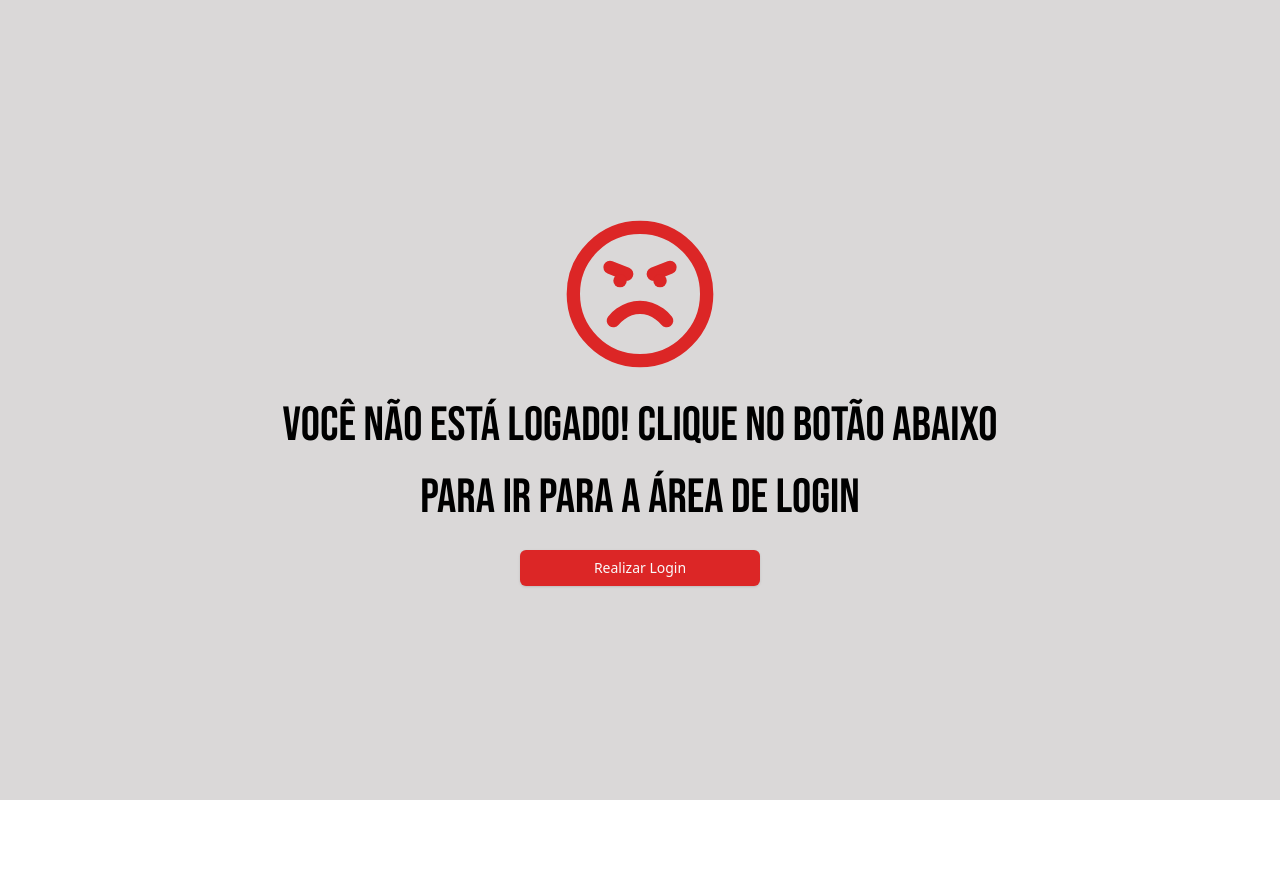
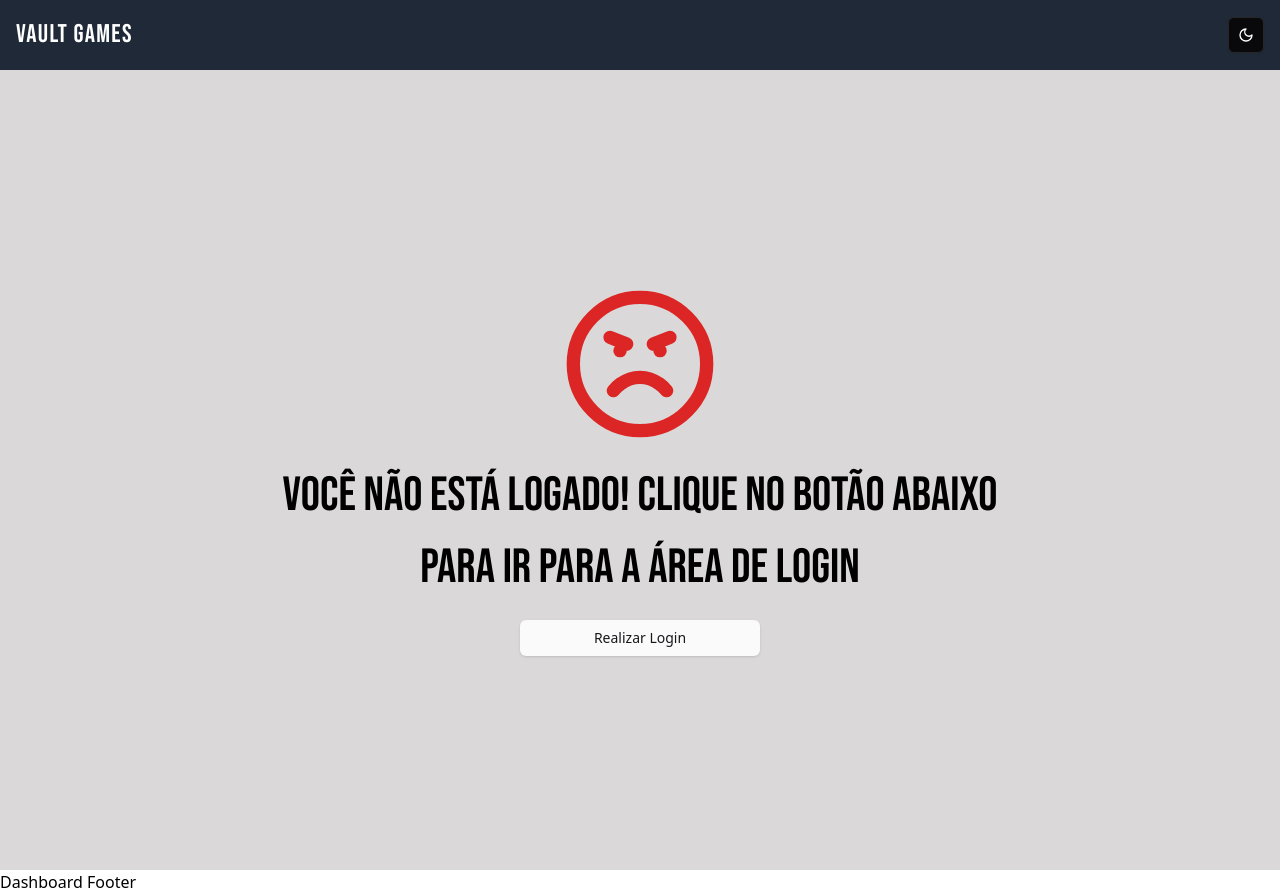
Before and after one commit to OtavioAraujoS/vault-games, a React (Vite) app: page /dashboard in a window 1280 px wide. Before the commit the page ends 800 px from the top, so only its background shows below. Built offline with nearby package versions, Linux system fonts and the light colour scheme.

Commit message:
feat: integrate Header component into Dashboard route for improved layout

```diff
--- a/src/App.tsx
+++ b/src/App.tsx
@@ -1,5 +1,6 @@
 import { Route, BrowserRouter as Router, Routes } from 'react-router-dom';
 import { NotAllowedPage } from './components/NotAllowedPage';
+import Header from './layouts/Dashboard';
 import { Login } from './pages/auth/Login';
 import { Dashboard } from './pages/dashboard/Dashboard';
 
@@ -8,7 +9,9 @@ function App() {
     <Router>
       <Routes>
         <Route path="/" element={<Login />} />
-        <Route path="/dashboard" element={<Dashboard />} />
+        <Route path="/dashboard" element={<Header />}>
+          <Route index element={<Dashboard />} />
+        </Route>
         <Route path="*" element={<NotAllowedPage />} />
       </Routes>
     </Router>
```
